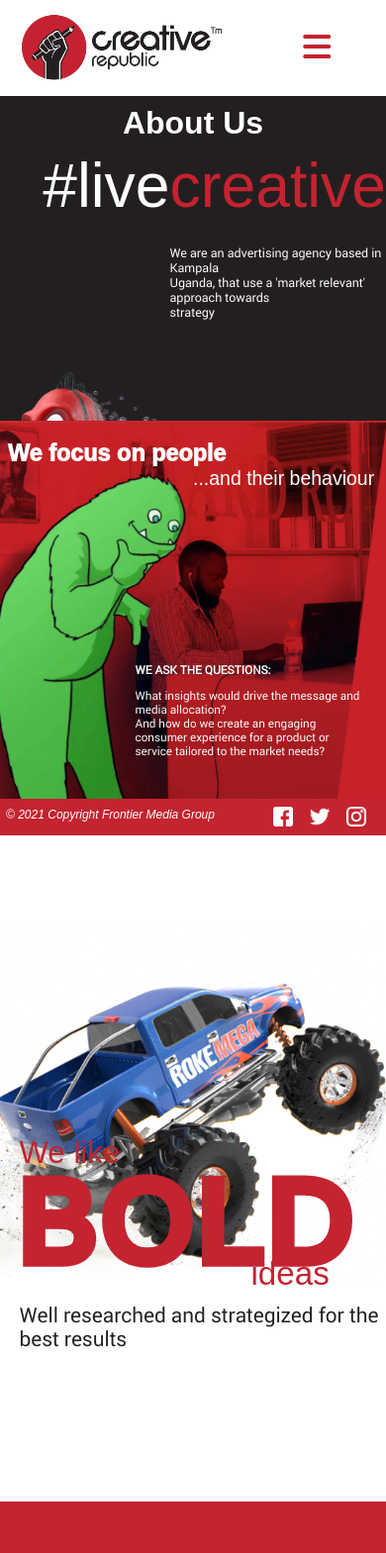
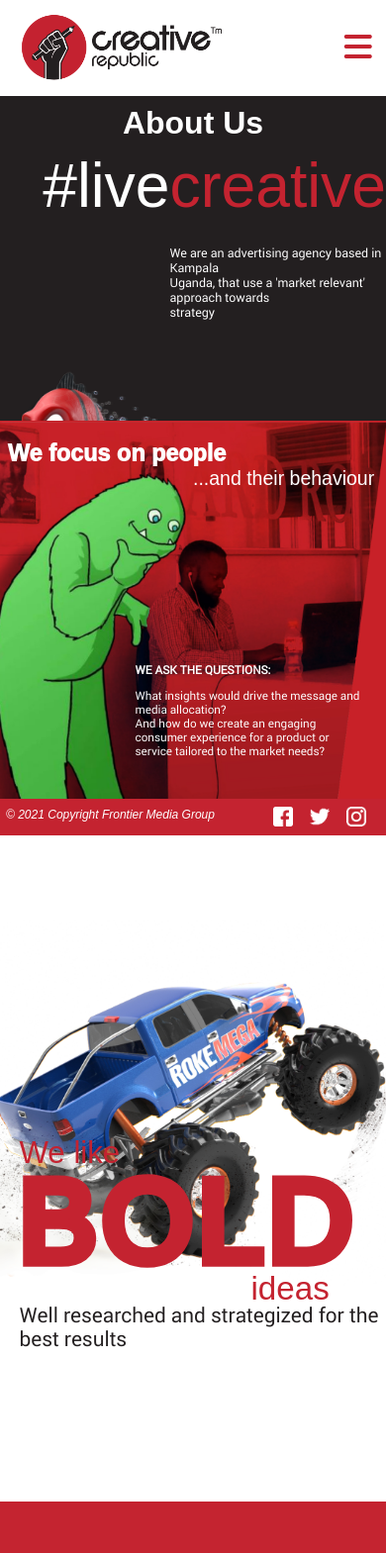
Before and after one commit to creativerepublic/cr.github.io, a plain HTML site: page about.html in a window 390 px wide. Shown: the top 1569 px of the page at 99% size. Drawn offline with Linux system fonts and the light colour scheme.

Commit message:
response optimize

```diff
--- a/CSS/main.css
+++ b/CSS/main.css
@@ -300,7 +300,8 @@ a.menu:hover{
   font-size: 6.5vw;
   padding-left: 77vw;
   position: relative;
-  top: -1.35em;
+  /* top: -1.35em; */
+  top: -9vw;
 }
 .ai{
   font-family: "Roboto";
--- a/CSS/mobile.css
+++ b/CSS/mobile.css
@@ -16,6 +16,7 @@
 }
 .topnav{
   height: 100%;
+  width: 100vw;
 }
 #header{
   background: white;
@@ -25,6 +26,7 @@
 }
 .topnav a.icon {
     margin-top: 1.25em;
+    margin-right: 1.5em;
     float: right;
     display: block;
     color: var(--CR-red);
@@ -42,7 +44,7 @@
 .topnav.responsive a.menu {
       display: block;
       position: relative;
-      left:2.5em;
+      /* left:2.5em; */
       padding-right: 1em;
   	  width:100vw;
       text-align: right;
@@ -104,7 +106,7 @@
 .ah{
   padding-left: 65vw;
   font-size: 8.5vw;
-  top:-1.5em;
+  /* top:-1.5em; */
 }
 .ai{
   padding-left: 5vw;
--- a/CSS/tablet.css
+++ b/CSS/tablet.css
@@ -19,6 +19,7 @@ a.menu{
 }
 .topnav{
   height: 100%;
+  width: 100vw;
 }
 #header{
   background: white;
@@ -28,6 +29,7 @@ a.menu{
 }
 .topnav a.icon {
     margin-top: 1.25em;
+    margin-right: 1.5em;
     float: right;
     display: block;
     color: var(--CR-red);
@@ -45,7 +47,8 @@ a.menu{
 .topnav.responsive a.menu {
       display: block;
       position: relative;
-      left:2.5em;
+      /* left:2.5em; */
+      padding-right: 1em;
   	  width:100vw;
       text-align: right;
       border-radius: 0;
```
